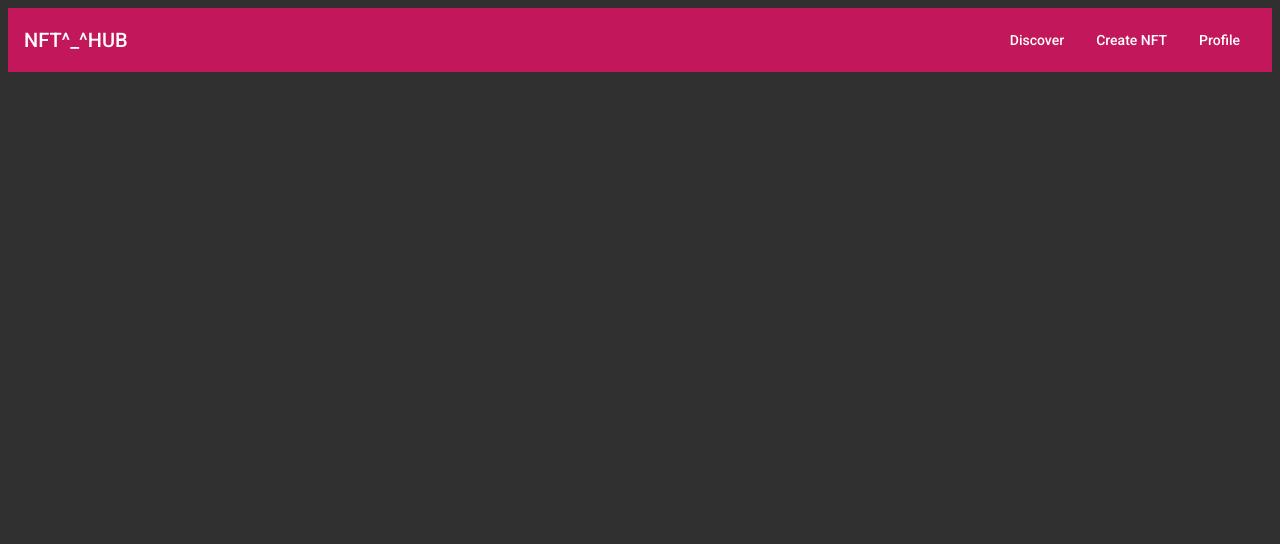
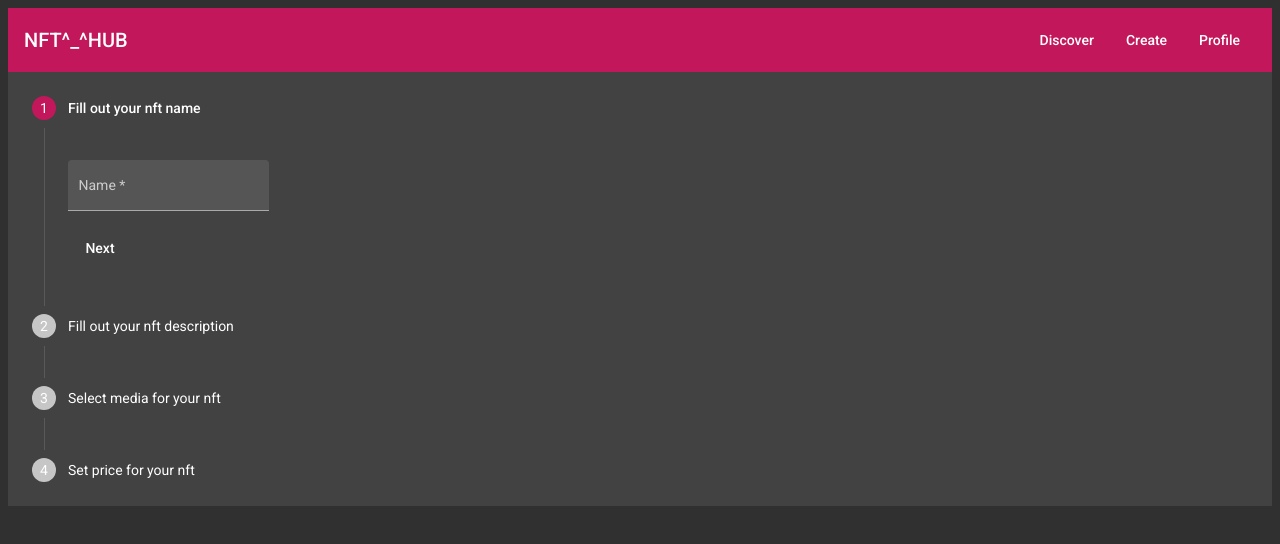
Before and after one commit to Guneet31/vmthub-frontend, an Angular app: page /createnft in a window 1280 px wide. Before the commit this address led to /. Shown: the top 544 px of the page. Built offline with nearby package versions, Linux system fonts and the light colour scheme.

Commit message:
added ui changes, code to connect to server pre-minting function, receiving response with abi for nft, marketplace,contract address and token uri

```diff
--- a/src/app/app-routing.module.ts
+++ b/src/app/app-routing.module.ts
@@ -1,8 +1,12 @@
 import { NgModule } from '@angular/core';
 import { RouterModule, Routes } from '@angular/router';
+import { CreateNftComponentComponent } from './create-nft-component/create-nft-component.component';
 import { HomepageComponentComponent } from './homepage-component/homepage-component.component';
 
-const routes: Routes = [{path:'home',component:HomepageComponentComponent}];
+const routes: Routes = [
+  { path: '', component: HomepageComponentComponent },
+  {path:'home',component:HomepageComponentComponent},
+  {path:'createnft',component:CreateNftComponentComponent}];
 
 @NgModule({
   imports: [RouterModule.forRoot(routes)],
--- /dev/null
+++ b/src/app/create-nft-component/create-nft-component.component.css
@@ -0,0 +1,7 @@
+.mat-stepper-horizontal {
+    margin-top: 8px;
+  }
+
+  .mat-form-field {
+    margin-top: 16px;
+  }
--- /dev/null
+++ b/src/app/create-nft-component/create-nft-component.component.html
@@ -0,0 +1,59 @@
+  <mat-stepper orientation="vertical" [linear]="isLinear" #stepper>
+    <mat-step [stepControl]="firstFormGroup">
+      <form [formGroup]="firstFormGroup">
+        <ng-template matStepLabel>Fill out your nft name</ng-template>
+        <mat-form-field appearance="fill">
+          <mat-label>Name</mat-label>
+          <input matInput placeholder=" " formControlName="firstCtrl" required>
+        </mat-form-field>
+        <div>
+          <button mat-button matStepperNext>Next</button>
+        </div>
+      </form>
+    </mat-step>
+    <mat-step [stepControl]="secondFormGroup">
+      <form [formGroup]="secondFormGroup">
+        <ng-template matStepLabel>Fill out your nft description</ng-template>
+        <mat-form-field appearance="fill" style="width: 100%;">
+          <mat-label>Description</mat-label>
+          <input matInput formControlName="secondCtrl" placeholder=" "
+                 required>
+        </mat-form-field>
+        <div>
+          <button mat-button matStepperPrevious>Back</button>
+          <button mat-button matStepperNext>Next</button>
+        </div>
+      </form>
+    </mat-step>
+    <mat-step>
+        <form [formGroup]="thirdFormGroup">
+            <ng-template matStepLabel>Select media for your nft</ng-template>
+            <!-- <mat-form-field appearance="fill"> -->
+              <!-- <mat-label>Select media </mat-label> -->
+              <input  formControlName="thirdControl" placeholder=" "
+              (change)="processFile($event)"
+              required type="file" accepts="jpeg,png">
+            <!-- </mat-form-field> -->
+            <div>
+              <button mat-button matStepperPrevious>Back</button>
+              <button mat-button matStepperNext>Next</button>
+            </div>
+          </form>
+    </mat-step>
+    <mat-step>
+        <form [formGroup]="fourthFormGroup">
+            <ng-template matStepLabel>Set price for your nft</ng-template>
+            <mat-form-field appearance="fill">
+              <mat-label>Price</mat-label>
+              <input matInput formControlName="fourthControl" placeholder=" "
+                     required>
+            </mat-form-field>
+            <div>
+              <button mat-button matStepperPrevious>Back</button>
+              <button mat-button  (click)="onSubmit()">Create</button>
+            </div>
+          </form>
+    </mat-step>
+  </mat-stepper>
+  <!-- Progress Bar -->
+  <mat-progress-bar style="margin-top: 5%;" *ngIf="progressbar" mode="buffer"></mat-progress-bar>
--- /dev/null
+++ b/src/app/create-nft-component/create-nft-component.component.ts
@@ -0,0 +1,77 @@
+import { HttpClient } from '@angular/common/http';
+import { Component, OnInit } from '@angular/core';
+import {FormBuilder, FormGroup, Validators} from '@angular/forms';
+@Component({
+  selector: 'app-create-nft-component',
+  templateUrl: './create-nft-component.component.html',
+  styleUrls: ['./create-nft-component.component.css']
+})
+export class CreateNftComponentComponent implements OnInit {
+
+  isLinear = false;
+  firstFormGroup: FormGroup;
+  secondFormGroup: FormGroup;
+  thirdFormGroup:FormGroup;
+  fourthFormGroup: FormGroup;
+  progressbar:boolean=false;
+  formData = new FormData();
+  constructor(private _formBuilder: FormBuilder,private http:HttpClient) {}
+
+  ngOnInit() {
+    this.firstFormGroup = this._formBuilder.group({
+      firstCtrl: ['', Validators.required],
+    });
+    this.secondFormGroup = this._formBuilder.group({
+      secondCtrl: ['', Validators.required],
+    });
+    this.thirdFormGroup = this._formBuilder.group({
+      thirdControl: ['', Validators.required],
+    });
+    this.fourthFormGroup = this._formBuilder.group({
+      fourthControl: ['', Validators.required],
+    });
+  }
+
+  processFile(event:any) {
+    const file = event.target.files[0];
+    this.formData.append('file',file,file.name);
+  }
+  onSubmit()
+  {  this.progressbar=true;
+    console.log(this.firstFormGroup.value.firstCtrl,this.secondFormGroup.value.secondCtrl,this.thirdFormGroup.value,this.fourthFormGroup.value.fourthControl);
+    let jsonBody = {
+      "tokenName":this.firstFormGroup.value.firstCtrl,
+      "tokenDescription":this.secondFormGroup.value.secondCtrl,
+      "Price":this.fourthFormGroup.value.fourthControl
+    }
+    this.formData.append('jsonBody',JSON.stringify(jsonBody));
+
+    // stop progress bar after minting token
+    this.http.post('http://localhost:3000/preMint',this.formData).subscribe(res=>{
+      // console.log(res);
+      if(res)
+      {
+        // call create Sale nft function
+        this.createSale(res)
+        this.progressbar=false;
+      }
+
+    })
+  }
+
+
+  // create nft for sale
+  async createSale(parameters:any) {
+  console.log(parameters);
+}
+
+
+
+
+
+
+
+
+
+
+}
--- a/src/app/header-component/header-component.component.html
+++ b/src/app/header-component/header-component.component.html
@@ -1,14 +1,18 @@
+
 <mat-toolbar color="primary" >
-    <span>NFT^_^HUB</span>
+    <span (click)="menuRouteChange('home')" style="cursor:pointer">NFT^_^HUB</span>
     <span class="example-spacer"></span>
-    <button mat-button  aria-label="Example icon-button with menu icon">
+    <button (click)="menuRouteChange('home')" mat-button aria-label="Example icon-button with menu icon">
        Discover
       </button>
-      <button mat-button  aria-label="Example icon-button with menu icon">
-        Create NFT
+      <button (click)="menuRouteChange('createnft')" mat-button aria-label="Example icon-button with menu icon">
+        Create
        </button>
-       <button mat-button  aria-label="Example icon-button with menu icon">
-        Profile
-       </button>
+      <button mat-button [matMenuTriggerFor]="menu">Profile</button>
+      <mat-menu #menu="matMenu">
+      <button mat-menu-item *ngIf="!userWalletAddress" (click)="connectUserWallet()">Connect Metamask Wallet</button>
+      <button mat-menu-item *ngIf="userWalletAddress" (click)="menuRouteChange('profile')">My Profile {{userWalletAddress}}</button>
+      <button mat-menu-item *ngIf="userWalletAddress" (click)="openSettings()">Settings</button>
+      </mat-menu>
 
   </mat-toolbar>
--- a/src/app/header-component/header-component.component.ts
+++ b/src/app/header-component/header-component.component.ts
@@ -1,15 +1,45 @@
+import { HttpClient } from '@angular/common/http';
 import { Component, OnInit } from '@angular/core';
-
+import { Router } from '@angular/router';
+declare global {
+  interface Window {
+      ethereum:any;
+  }
+}
 @Component({
   selector: 'app-header-component',
   templateUrl: './header-component.component.html',
   styleUrls: ['./header-component.component.css']
 })
 export class HeaderComponentComponent implements OnInit {
+  userWalletAddress:any;
+  constructor(private _router:Router) { }
 
-  constructor() { }
+  ngOnInit() {
+  }
 
-  ngOnInit(): void {
+  menuRouteChange(route: string) {
+    this._router.navigate([route]);
+  }
+  openSettings()
+  {
+    this._router.navigate(['/settings']);
+  }
+  async connectUserWallet()
+  {
+    // Check if metamas is installed
+    if (typeof window.ethereum !== 'undefined') {
+      // if metaMask is installed
+      console.log('MetaMask is installed!');
+      // get user wallet address
+      const accounts = await window.ethereum.request({ method: 'eth_requestAccounts' });
+      const account = accounts[0];  // this is the user public wallet address
+      this.userWalletAddress = account;
+      console.log("myAccount is---->>>>",account);
+      // metamask deeplinking for ios|android app
+
+    }
+
   }
 
 }
--- a/src/app/homepage-component/homepage-component.component.html
+++ b/src/app/homepage-component/homepage-component.component.html
@@ -6,8 +6,9 @@
   </mat-form-field>
   </mat-grid-list>
 <!-- /////// -->
-  <!-- Second-grid| desktop| Add for mobile also -->
-<mat-grid-list cols="6" rowHeight="2:2" style="margin: 1%;" [gutterSize]="'10px'">
+
+  <!-- Second-grid| desktop|mobile|Tabs also -->
+<mat-grid-list  cols="{{columns}}" rowHeight="2:2" style="margin: 1%;" [gutterSize]="'10px'" (window:resize)="onResize($event)">
     <mat-grid-tile class="tiles">1</mat-grid-tile>
     <mat-grid-tile class="tiles">2</mat-grid-tile>
     <mat-grid-tile class="tiles">3</mat-grid-tile>
--- a/src/app/homepage-component/homepage-component.component.ts
+++ b/src/app/homepage-component/homepage-component.component.ts
@@ -6,10 +6,36 @@ import { Component, OnInit } from '@angular/core';
   styleUrls: ['./homepage-component.component.css']
 })
 export class HomepageComponentComponent implements OnInit {
-
+  columns:any = 6;
   constructor() { }
 
   ngOnInit(): void {
+    // code to check width of device
+    const element = window.innerWidth;
+    console.log(element);
+
+
+    if (element < 950) {
+      this.columns = 2;
+    }
+
+    if (element > 950) {
+      this.columns = 6;
+    }
   }
+  onResize(event:any) {
+    const element = event.target.innerWidth;
+    console.log(element);
 
+
+    if (element < 950) {
+      this.columns = 2;
+    }
+
+    if (element > 950) {
+      this.columns = 6;
+    }
+
+
+  }
 }
--- a/tsconfig.json
+++ b/tsconfig.json
@@ -14,6 +14,7 @@
     "declaration": false,
     "downlevelIteration": true,
     "experimentalDecorators": true,
+    "strictPropertyInitialization": false,
     "moduleResolution": "node",
     "importHelpers": true,
     "target": "es2017",
```
Also changed, not shown: src/app/app.module.ts (+15 -2 lines), notes.txt (added), 1 other file (tests, documents, lock files or other folders).
